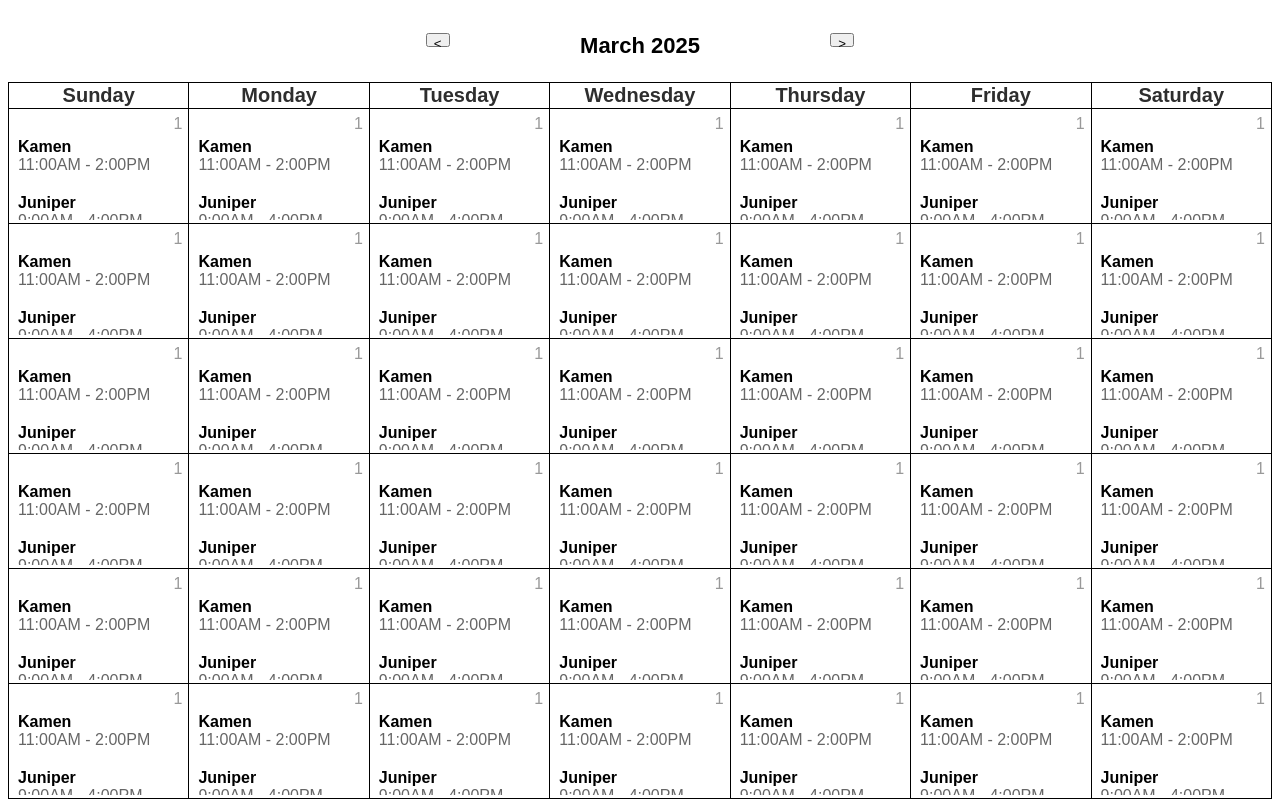
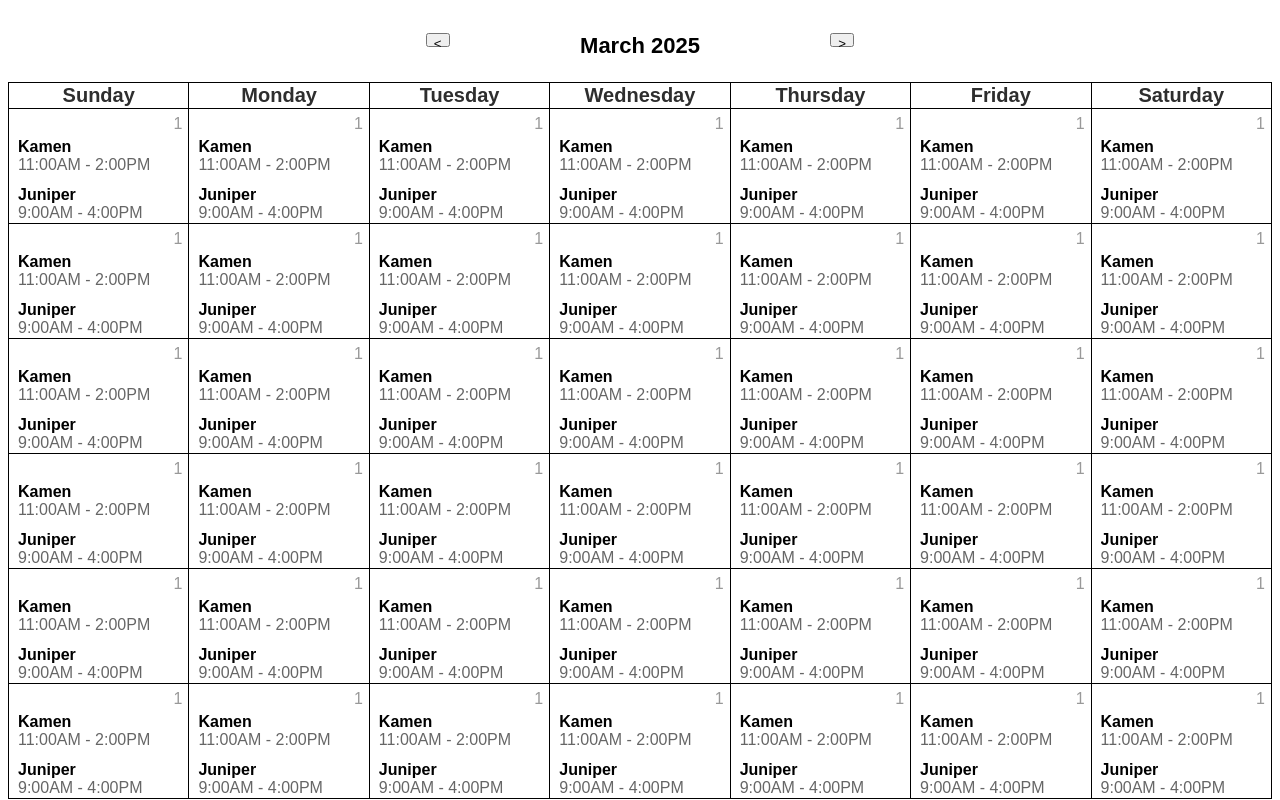
Before and after one commit to branansmith/Schedulizer, a React (Vite) app in the folder frontend/: page / in a window 1280 px wide. Built offline with nearby package versions, Linux system fonts and the light colour scheme.

Commit message:
Added scrollbar to overflowing items

```diff
--- a/frontend/src/index.css
+++ b/frontend/src/index.css
@@ -78,9 +78,6 @@ td {
   color: hsl(0,0%,60%);
 }
 
-td:hover {
-  background-color: hsl(0, 0%, 80%);
-}
 
 .employee-name {
  color: hsl(0, 0%, 0%);
@@ -91,7 +88,7 @@ td:hover {
 }
 
 .employee-and-time {
-  margin-bottom: 20px;
+  margin-bottom: 12px;
   margin-right: 5px;
 }
 
@@ -101,14 +98,40 @@ td:hover {
 
 .employee-container {
   height: 73%;
-  overflow: hidden;
+  overflow-y: auto;
   /*background-color: hsl(0, 0%, 40%);*/
   margin-left: 8px;
+  overflow-x: hidden;
 }
 
 .employee-name, .employee-time {
   white-space: nowrap;
-  overflow: hidden;
   width: 100%;
   margin: 0;
 }
+
+
+
+/* Targeting the scrollbar */
+.employee-container::-webkit-scrollbar {
+  width: 7px;
+}
+
+/* Styling the scrollbar track (background of the scrollbar) */
+.employee-container::-webkit-scrollbar-track {
+  background-color: #f1f1f1;
+
+}
+
+/* Styling the scrollbar thumb (the draggable part) */
+.employee-container::-webkit-scrollbar-thumb {
+  background-color: #888;
+  border-radius: 5px;
+
+}
+
+/* On hover, you can change the thumb color to make it more noticeable */
+.employee-container::-webkit-scrollbar-thumb:hover {
+  background-color: #555;
+
+}
```
